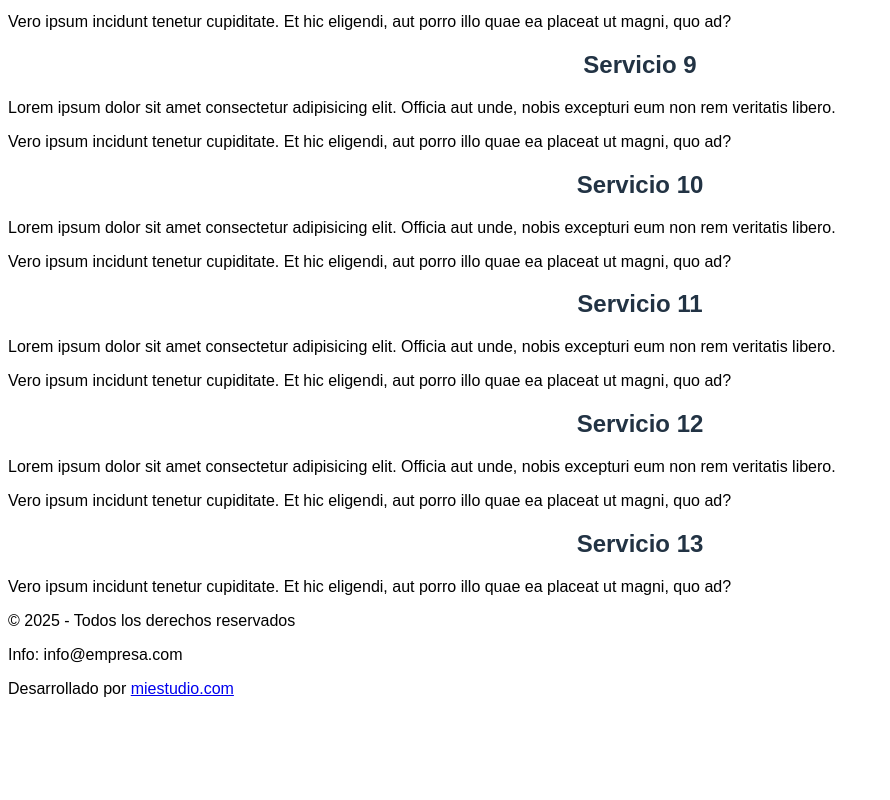
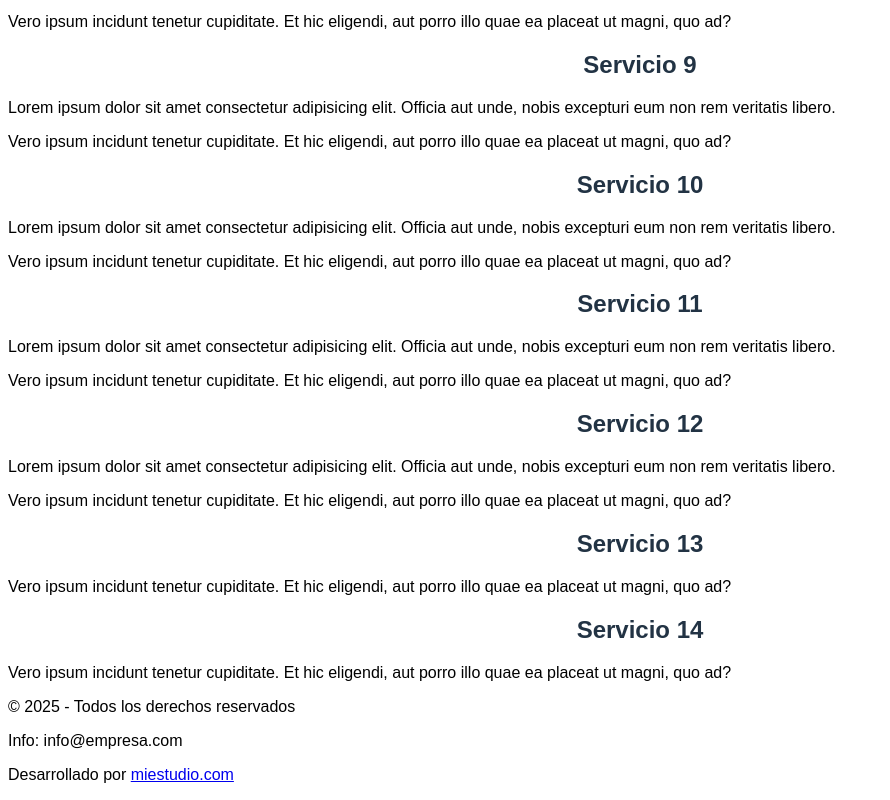
Before and after one commit to jdrjuan/sitio-web-2, a plain HTML site: page servicios.html in a window 1280 px wide. Shown: the part 1239-2039 px from the top of the page, without its empty margins (0-890 px from the left). Before the commit the page ends 1953 px from the top, so only its background shows below. Drawn offline with Linux system fonts and the light colour scheme.

Commit message:
Agrega servicio 14 a servicios.html

```diff
--- a/servicios.html
+++ b/servicios.html
@@ -73,6 +73,9 @@
     <h2>Servicio 13</h2>
     <p>Vero ipsum incidunt tenetur cupiditate. Et hic eligendi, aut porro illo quae ea placeat ut magni, quo ad?</p>
 
+    <h2>Servicio 14</h2>
+    <p>Vero ipsum incidunt tenetur cupiditate. Et hic eligendi, aut porro illo quae ea placeat ut magni, quo ad?</p>
+
     <footer>
         <p>&copy; 2025 - Todos los derechos reservados</p>
         <p>Info: info@empresa.com</p>
```
